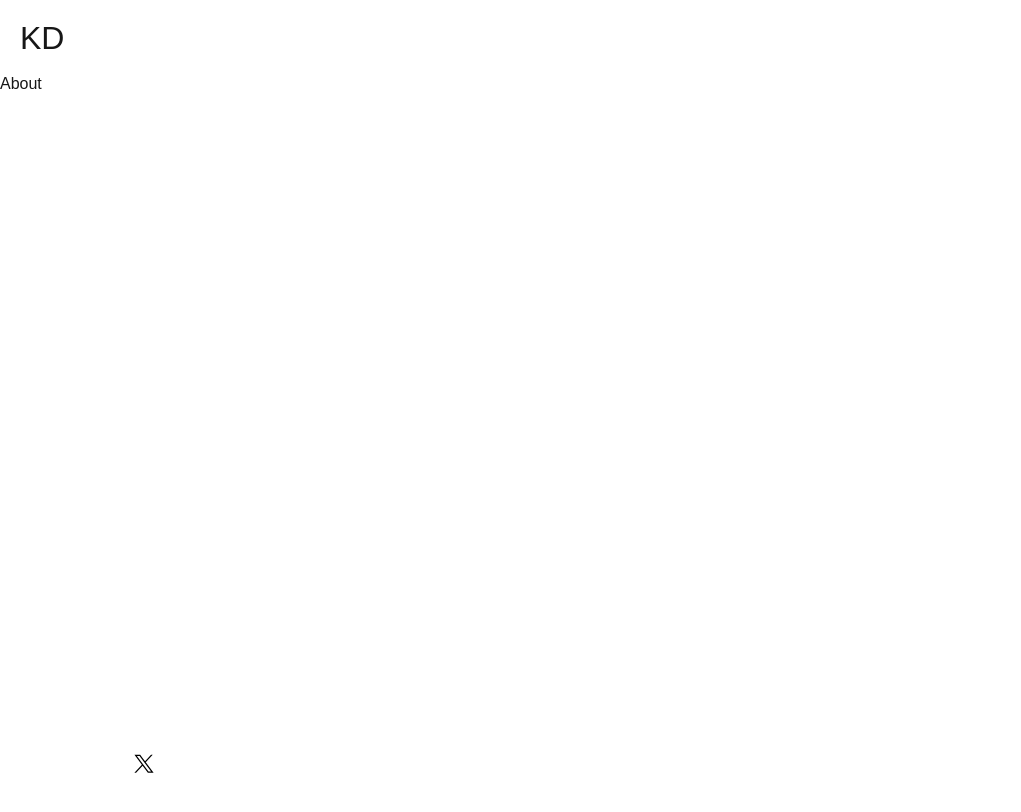
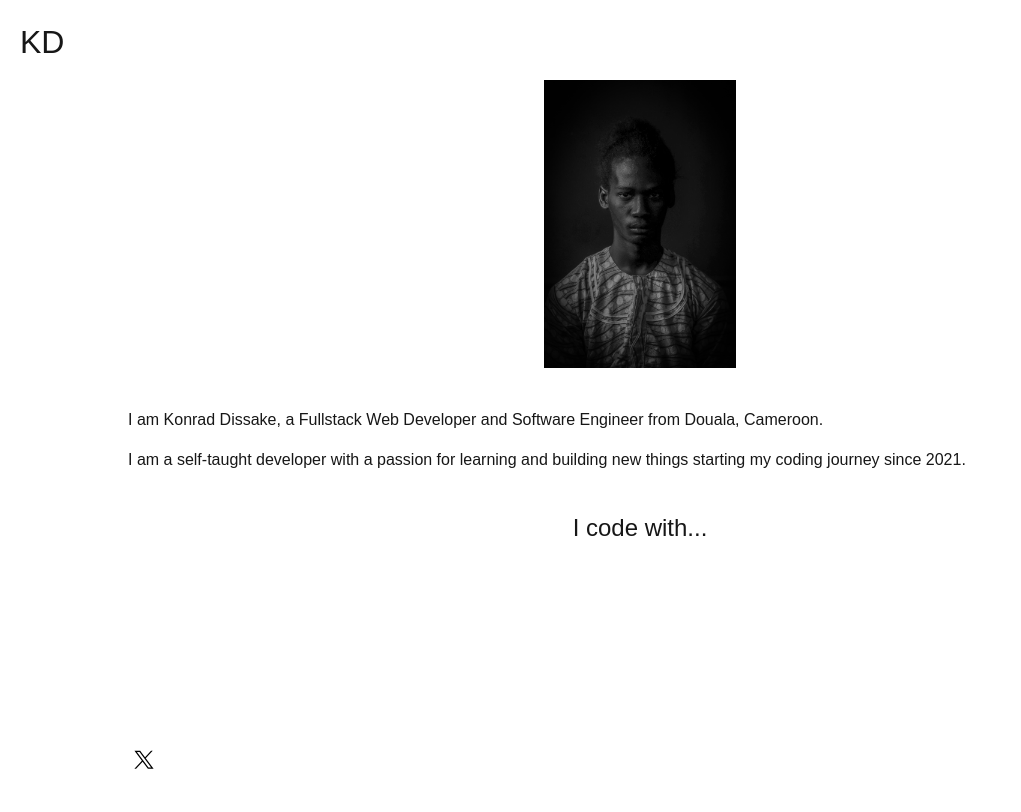
Before and after one commit to konraddissake1808/Konrad-Portfolio, a Next.js app in the folder konrad-portfolio/: page /about in a window 1280 px wide. Shown: the top 812 px of the page, without its empty margins (0-1021 px from the left). Built offline with nearby package versions, Linux system fonts and the light colour scheme; a web font is replaced by a local one.

Commit message:
Started working on the about page

```diff
--- a/konrad-portfolio/src/app/about/page.tsx
+++ b/konrad-portfolio/src/app/about/page.tsx
@@ -2,7 +2,33 @@ import React from 'react'
 
 function About() {
   return (
-    <div>About</div>
+    <div>
+      <div>
+        <div>
+          <div id='about-photo-container' className='w-full h-72 flex justify-center items-center mb-10'>
+            <div id='about-photo' className='w-4/5 h-full bg-contain bg-no-repeat bg-center'></div>
+          </div>
+          <div className='flex flex-col items-center'>
+            <div className='w-4/5 mb-10'>
+              <p className='mb-4'>I am Konrad Dissake, a Fullstack Web Developer and Software Engineer from Douala, Cameroon.</p>
+              <p>I am a self-taught developer with a passion for learning and building new things starting my coding journey since 2021.</p>
+            </div>
+          </div>
+        </div>
+        <div>
+          <div className='mb-10 flex flex-col items-center'>
+            <p className='text-2xl'>I code with...</p>
+          </div>
+          <div className='h-64 flex flex-col items-center justify-center'>
+            <div className='h-full w-full grid grid-cols-1 grid-rows-3'>
+              <div className='col-start-1 row-start-1' id='frontend-container'></div>
+              <div className='col-start-1 row-start-2' id='backend-container'></div>
+              <div className='col-start-1 row-start-3' id='devops-container'></div>
+            </div>
+          </div>
+        </div>
+      </div>
+    </div>
   )
 }
 
--- a/konrad-portfolio/src/app/components/header/_components/menuButton.tsx
+++ b/konrad-portfolio/src/app/components/header/_components/menuButton.tsx
@@ -1,21 +1,21 @@
 'use client'
-import React, { useEffect, useRef } from 'react'
+import React, { useEffect, useState } from 'react'
 
 function MenuButton() {
-    const openMenu = useRef(false);
+    const [openMenu, setOpenMenu] = useState(false);
 
     function buttonClick() {
         const hamMenu = document.getElementById('ham1');
         const nav = document.getElementById('nav');
         const navLinks = document.getElementById('nav-links');
-        if(openMenu.current == false){
-            openMenu.current = true;
+        if(openMenu == false){
+            setOpenMenu(true);
             hamMenu?.classList.add('active');
             nav?.classList.add('open-nav');
             navLinks?.classList.remove('hidden');
             navLinks?.classList.remove('opacity-0');
-        } else if(openMenu.current == true) {
-            openMenu.current = false;
+        } else if(openMenu == true) {
+            setOpenMenu(false);
             hamMenu?.classList.remove('active');
             nav?.classList.remove('open-nav');
             navLinks?.classList.add('hidden');
@@ -29,8 +29,8 @@ function MenuButton() {
             const nav = document.getElementById('nav');
             const navLinks = document.getElementById('nav-links');
             if (!nav?.contains(e.target as HTMLElement) && !hamMenu?.contains(e.target as HTMLElement)) {
-                if(openMenu.current == true) {
-                    openMenu.current = false;
+                if(openMenu == true) {
+                    setOpenMenu(false);
                     hamMenu?.classList.remove('active');
                     nav?.classList.remove('open-nav');
                     navLinks?.classList.add('hidden');
--- a/konrad-portfolio/src/app/globals.css
+++ b/konrad-portfolio/src/app/globals.css
@@ -113,3 +113,7 @@ body {
   -webkit-backdrop-filter: blur(4.7px);
   /*border: 1px solid rgba(255, 255, 255, 0.08);*/
 }
+
+#about-photo {
+  background-image: url('../../public/20230929131352_IMG_4852\ \(1\).jpg');
+}
--- a/konrad-portfolio/src/app/layout.tsx
+++ b/konrad-portfolio/src/app/layout.tsx
@@ -3,6 +3,7 @@ import { Kufam, Inter } from "next/font/google";
 import "./globals.css";
 import Header from "./components/header/header";
 import SideNav from "./components/sideNav/sideNav";
+import { Suspense } from "react";
 
 const kufam = Kufam({
   variable: "--font-kufam",
@@ -29,14 +30,16 @@ export default function RootLayout({
       <body id="body"
         className={`${kufam.variable} ${inter.variable} h-screen antialiased`}
       >
-        <div  className="h-[9%] flex items-center">
-          <Header></Header>
+        <div  className="h-[10vh] flex items-center">
+          <Suspense fallback={<div>Loading...</div>}>
+            <Header></Header>
+          </Suspense>
         </div>
-        <div className="h-[91%]">
-          <main className="h-[90%]">
+        <div className="relative">
+          <main className="">
             {children}
           </main>
-          <div className="h-[10%] flex justify-center items-center">
+          <div className="h-[10vh] flex justify-center items-center bottom-0 w-full sticky">
             <SideNav></SideNav>
           </div>
         </div>
--- a/konrad-portfolio/src/app/page.tsx
+++ b/konrad-portfolio/src/app/page.tsx
@@ -2,7 +2,7 @@ import Link from "next/link";
 
 export default function Home() {
   return (
-    <div className="w-full h-full">
+    <div className="w-full h-[80vh]">
       <div className="relative w-full h-full flex items-center justify-center">
         <div id="content" className="z-10 h-full w-full flex justify-center items-center">
           <div>
```
